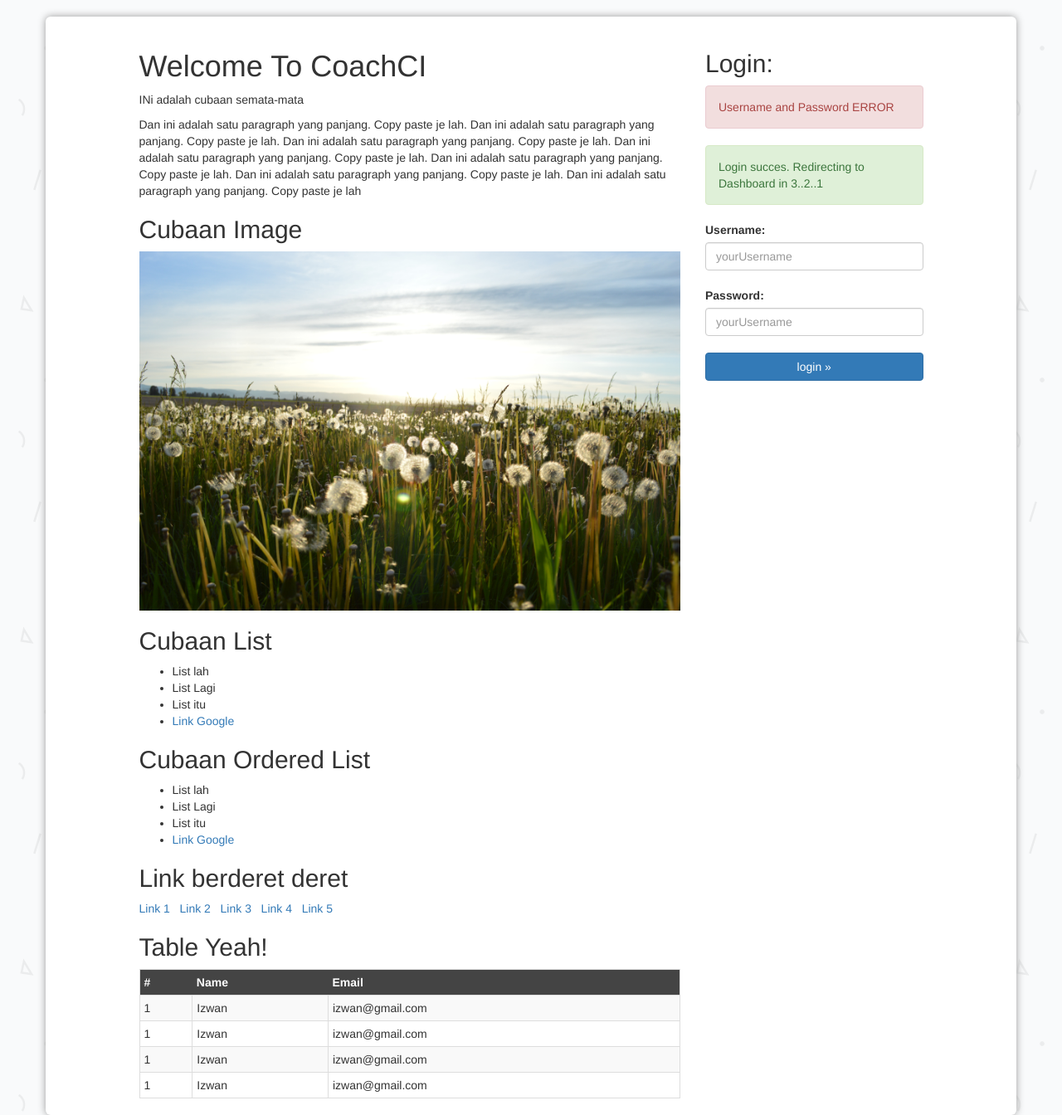
After one commit to robotys/coachci, a CodeIgniter app: a page that uses application/views/kambing_gurun.php in a window 1280 px wide. The commit adds this page. Shown: the whole page at 83% size. Run offline with CodeIgniter, Linux system fonts and the light colour scheme; some libraries are stand-ins or nearby versions.

Commit message:
a full round of web dev

```diff
--- /dev/null
+++ b/application/controllers/kambing.php
@@ -0,0 +1,47 @@
+<?php if ( ! defined('BASEPATH')) exit('No direct script access allowed');
+
+class Kambing extends CI_Controller {
+
+	/**
+	 * Index Page for this controller.
+	 *
+	 * Maps to the following URL
+	 * 		http://example.com/index.php/welcome
+	 *	- or -
+	 * 		http://example.com/index.php/welcome/index
+	 *	- or -
+	 * Since this controller is set as the default controller in
+	 * config/routes.php, it's displayed at http://example.com/
+	 *
+	 * So any other public methods not prefixed with an underscore will
+	 * map to /index.php/welcome/<method_name>
+	 * @see http://codeigniter.com/user_guide/general/urls.html
+	 */
+	public function index(){
+		$this->load->view('welcome_message');
+	}
+
+	public function gurun()
+	{
+		// $var = "yis!";
+		// $dash = ' - ';
+
+		// $age = 56;
+		// $this_year = 2014;
+
+		// $birth_year = $this_year - $age;
+		// echo "current_year - age = ".$this_year.$dash.$age.' = '. $birth_year;
+		// // echo $var.$voo.' - '.$var;
+
+		$this->load->helper('url');
+
+		$this->load->view('kambing_gurun');
+	}
+
+	public function test(){
+		echo "Malik berkata <br/> \"dfgdfgdfg\"";
+	}
+}
+
+/* End of file welcome.php */
+/* Location: ./application/controllers/welcome.php */
--- /dev/null
+++ b/application/views/kambing_gurun.php
@@ -0,0 +1,161 @@
+<!DOCTYPE html>
+<html>
+
+<head>
+	<!-- Latest compiled and minified CSS -->
+	<link rel="stylesheet" href="https://maxcdn.bootstrapcdn.com/bootstrap/3.2.0/css/bootstrap.min.css">
+
+	<!-- start styling -->
+	<style>
+
+		body{
+			/*background: #ededed;*/
+			background: url('<?= base_url('assets/geometry2.png')?>');
+		}
+
+		img{
+			box-sizing: border-box;
+			max-width: 100%;
+		}
+
+		th{
+			background: #444;
+			color: #fff;
+		}
+
+		.table-bordered > thead > tr > th{
+			border: #444;
+		}
+
+		/*body{
+			background: #444;
+			margin: 0;
+			padding: 0;
+			font-family: Arial, sans-serif;
+			color: #444;
+		}
+
+		h1{
+			color: #F00;
+		}
+
+		h2{
+			color: #00F;
+			font-family: Georgia, serif;
+			font-style: italic;
+			font-size: 1.2em;
+		}
+
+		.container{
+			width: 800px;
+			margin: 0 auto;
+			background: #fff;
+			padding: 20px;
+		}*/
+
+		/*style untuk form*/
+
+		.paper{
+			margin-top: 20px;
+			box-shadow: 0px 0px 10px #999;
+			background: #fff;
+			padding-top: 20px;
+			border-radius: 6px;
+		}
+
+	</style>
+	<!-- end styling -->
+
+</head>
+
+<body>
+
+<!-- Tambah div box -->
+<div class="container paper">
+	<div class="row">
+		<div class="col-md-7 col-md-offset-1">
+			<h1>Welcome To CoachCI</h1>
+
+			<p>INi adalah cubaan semata-mata</p>
+
+			<p>Dan ini adalah satu paragraph yang panjang. Copy paste je lah. Dan ini adalah satu paragraph yang panjang. Copy paste je lah. Dan ini adalah satu paragraph yang panjang. Copy paste je lah. Dan ini adalah satu paragraph yang panjang. Copy paste je lah. Dan ini adalah satu paragraph yang panjang. Copy paste je lah. Dan ini adalah satu paragraph yang panjang. Copy paste je lah. Dan ini adalah satu paragraph yang panjang. Copy paste je lah</p>
+
+			<h2>Cubaan Image</h2>
+
+			<img src="<?= base_url('assets/dandelion.jpg')?>" />
+
+			<h2>Cubaan List</h2>
+
+			<ul>
+				<li>List lah</li>
+				<li>List Lagi</li>
+				<li>List itu</li>
+				<li><a href="http://google.com">Link Google</a></li>
+			</ul>
+
+
+			<h2>Cubaan Ordered List</h2>
+
+			<ul>
+				<li>List lah</li>
+				<li>List Lagi</li>
+				<li>List itu</li>
+				<li><a href="http://google.com">Link Google</a></li>
+			</ul>
+
+			<h2>Link berderet deret </h2>
+
+			<a href="#">Link 1</a> &nbsp;
+			<a href="#">Link 2</a> &nbsp;
+			<a href="#">Link 3</a> &nbsp;
+			<a href="#">Link 4</a> &nbsp;
+			<a href="#">Link 5</a> &nbsp;
+
+			<h2>Table Yeah!</h2>
+
+			<table class="table table-striped table-bordered table-condensed">
+				<thead>
+					<tr><th>#</th><th>Name</th><th>Email</th></tr>
+				</thead>
+				<tbody>
+					<tr><td>1</td><td>Izwan</td><td>izwan@gmail.com</td></tr>
+					<tr><td>1</td><td>Izwan</td><td>izwan@gmail.com</td></tr>
+					<tr><td>1</td><td>Izwan</td><td>izwan@gmail.com</td></tr>
+					<tr><td>1</td><td>Izwan</td><td>izwan@gmail.com</td></tr>
+				</tbody>
+			</table>
+
+		<!-- Tutup col 8 -->
+		</div>
+
+		<div class="col-md-3">
+			<h2>Login:</h2>
+
+			<div class="alert alert-danger">
+				<p>Username and Password ERROR</p>
+			</div>
+
+			<div class="alert alert-success">
+				<p>Login succes. Redirecting to Dashboard in 3..2..1</p>
+			</div>
+
+			<form method="post">
+				<label>Username:</label><br/>
+				<input type="text" name="username" placeholder="yourUsername" class="form-control"/><br/>
+
+				<label>Password:</label><br/>
+				<input type="password" name="password" placeholder="yourUsername" class="form-control"/><br/>
+
+				<input type="submit" value="login &raquo;" class="btn btn-primary btn-block">
+			</form>
+
+		</div>
+					<!-- sdfghjkjhgfd -->
+	</div> <!-- Tutup row -->
+
+<!-- tutup container box -->
+</div>
+
+</body>
+
+</html>
--- a/application/views/welcome_message.php
+++ b/application/views/welcome_message.php
@@ -67,8 +67,8 @@
 <body>
 
 <div id="container">
-	<h1>Welcome to CodeIgniter!</h1>
-
+	<h1>Welcome to CoachCI!</h1>
+<!--
 	<div id="body">
 		<p>The page you are looking at is being generated dynamically by CodeIgniter.</p>
 
@@ -80,7 +80,7 @@
 
 		<p>If you are exploring CodeIgniter for the very first time, you should start by reading the <a href="user_guide/">User Guide</a>.</p>
 	</div>
-
+ -->
 	<p class="footer">Page rendered in <strong>{elapsed_time}</strong> seconds</p>
 </div>
 
```
Also changed, not shown: assets/dandelion.jpg (added), assets/geometry2.png (added).
